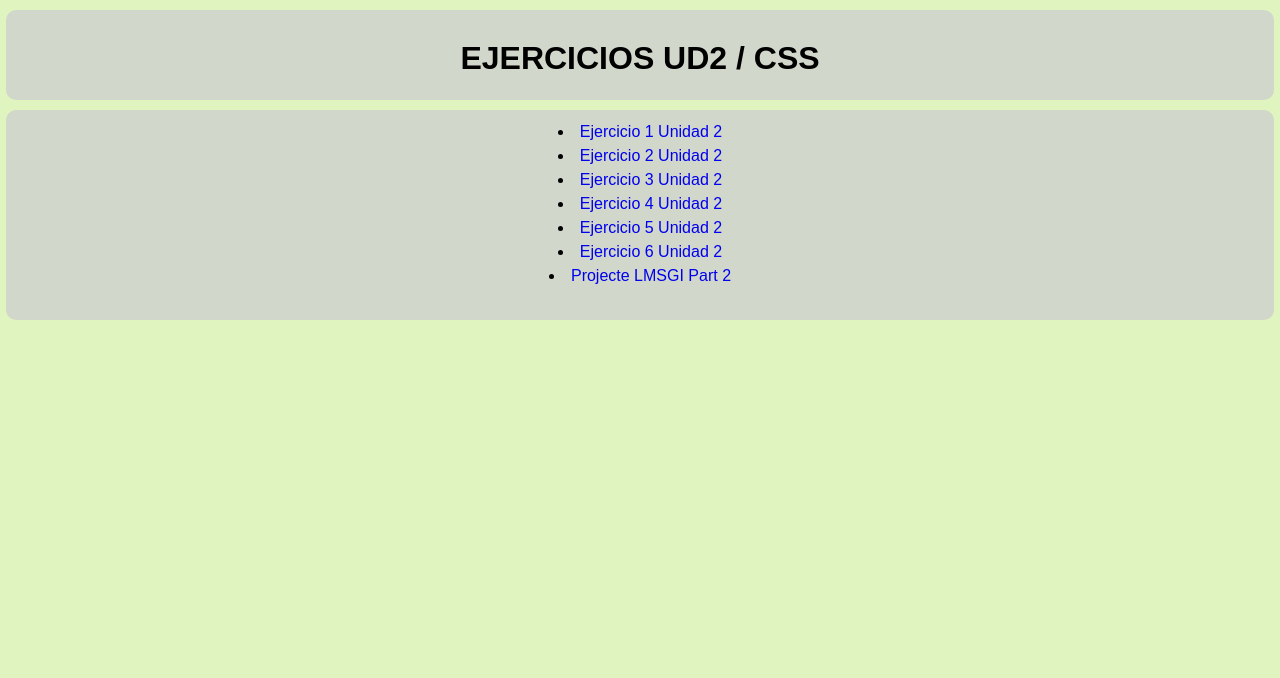
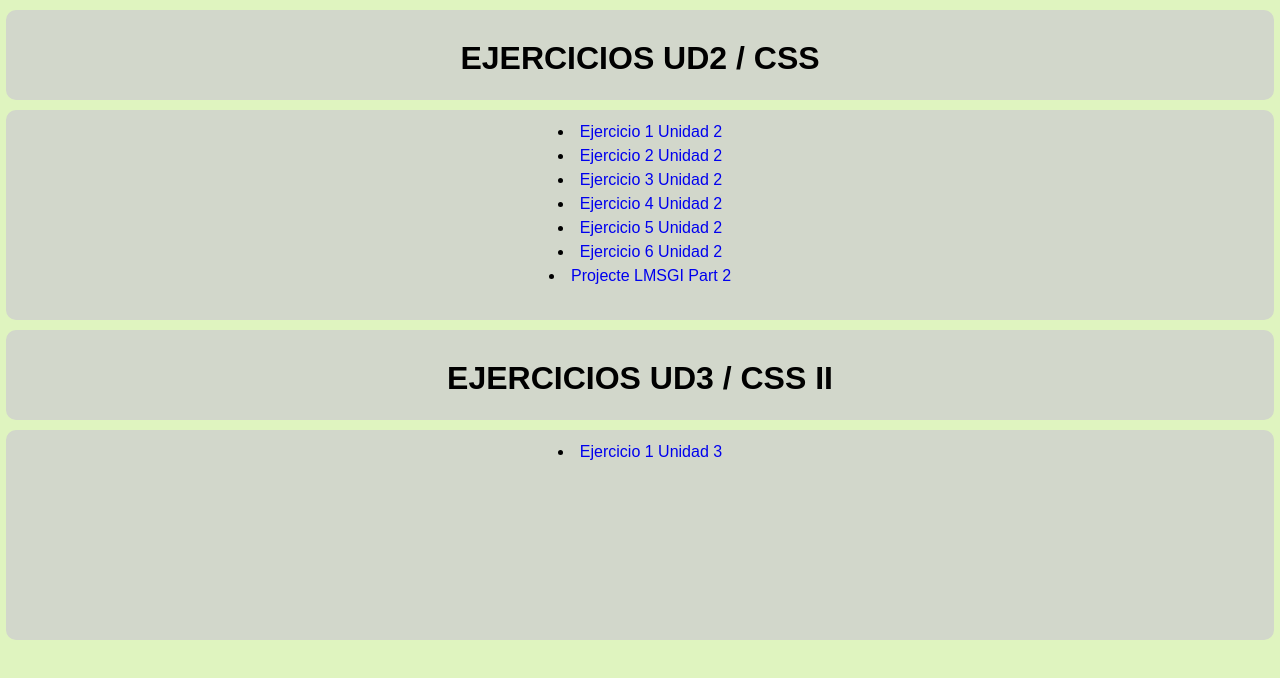
Before and after one commit to KarinaDAW1/LMSGI-1rDAW, a plain HTML site: page index.html in a window 1280 px wide. Drawn offline with Linux system fonts and the light colour scheme.

Commit message:
Update index.html

```diff
--- a/index.html
+++ b/index.html
@@ -60,5 +60,10 @@
 		<li><a href="./ud2_ex6_karina_izquierdo/lmsgi_ex6_ud2.html">Ejercicio 6 Unidad 2</a></li>
 		<li><a href="./Projecte Part 2 Karina Izquierdo/inicio.html">Projecte LMSGI Part 2</a></li>
 	</nav>
+
+	<h1> EJERCICIOS UD3 / CSS II </h1>
+	<nav>
+		<li><a href="./lmsgi_ex1_ud3_karina_izquierdo/lmsgi_ex1_ud3.html">Ejercicio 1 Unidad 3</a></li>
+	</nav>
 </body>
 </html>
```
